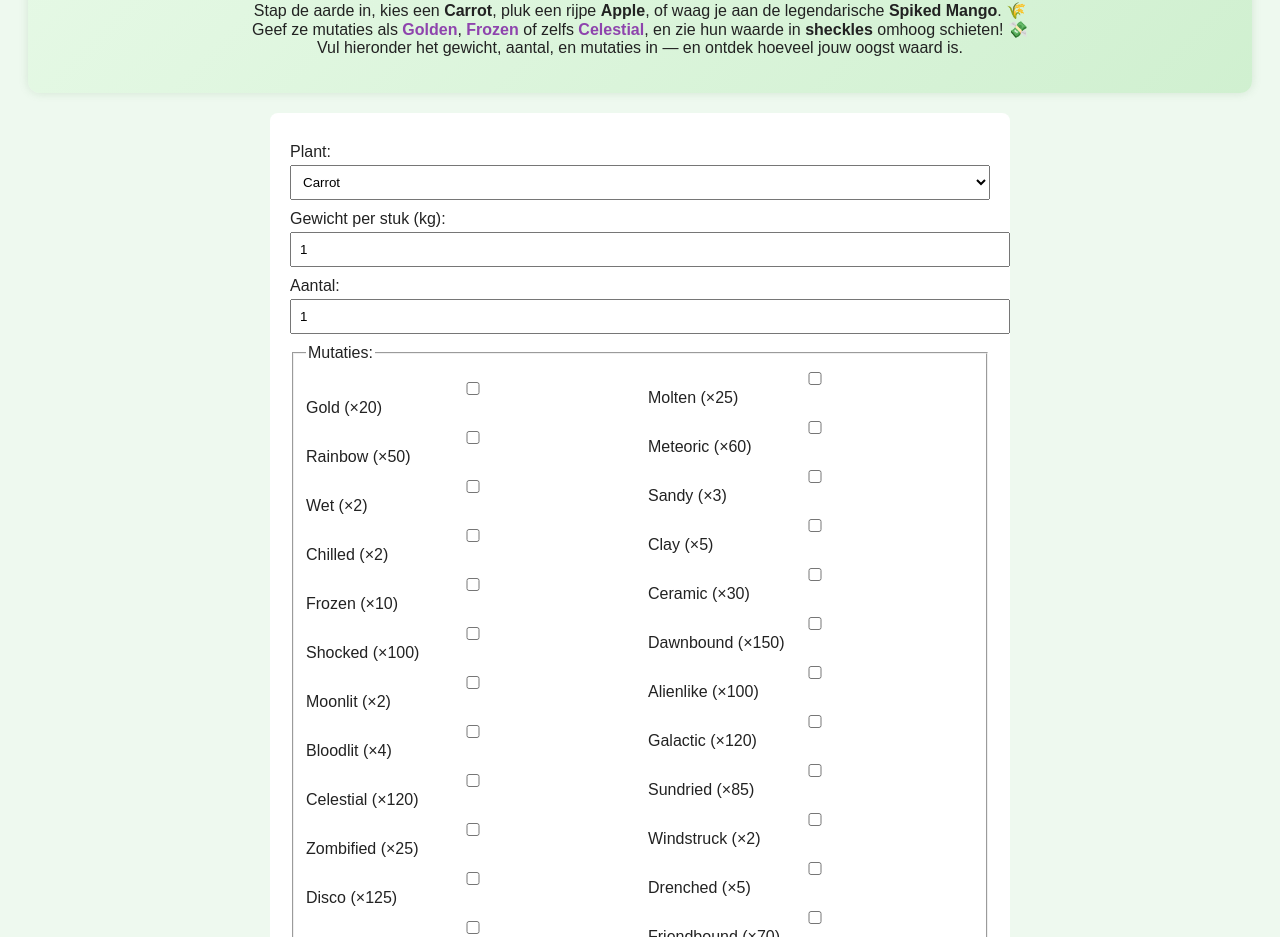
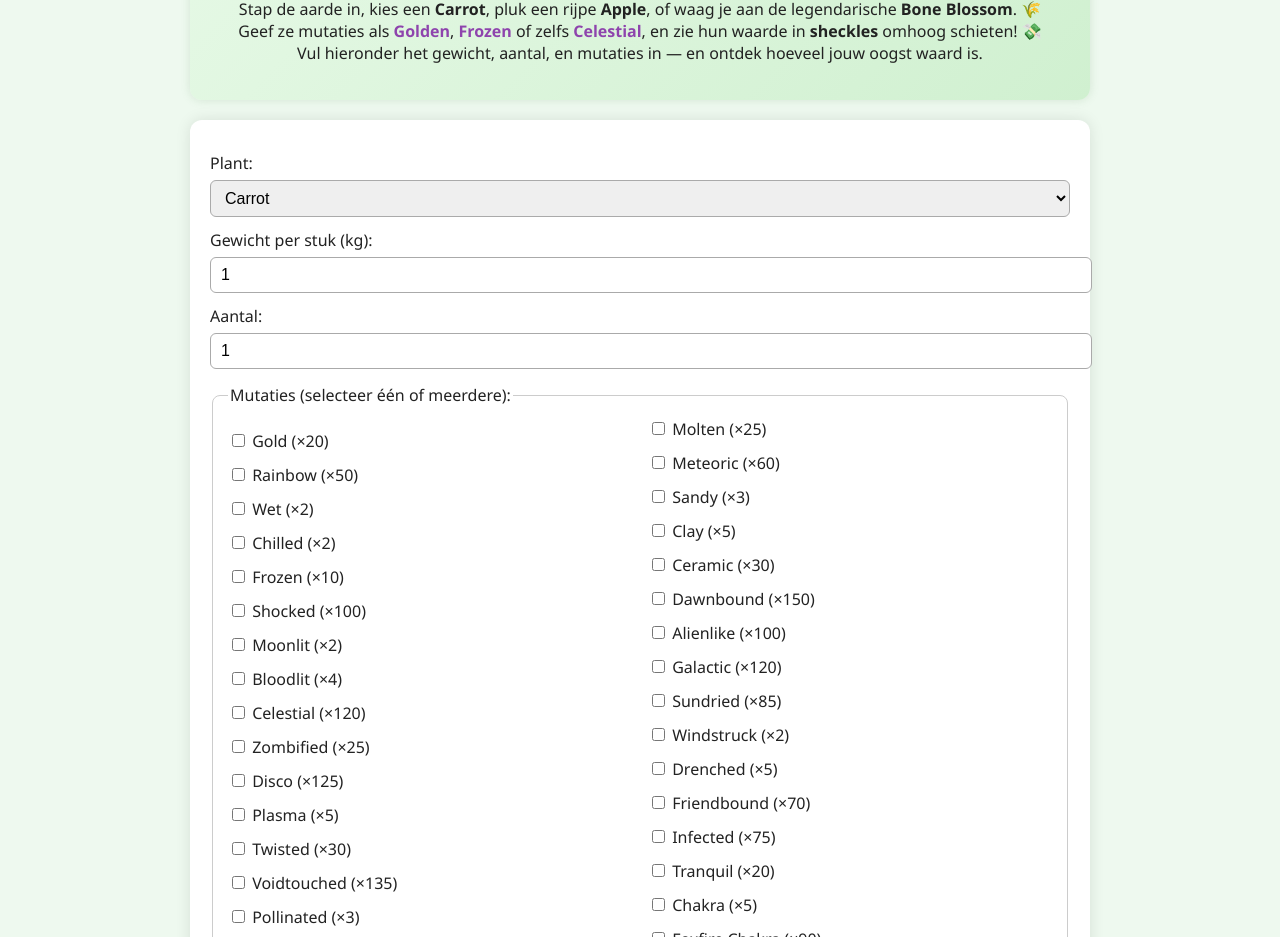
Before and after one commit to henk1242123/growagarden, a plain HTML site: page index.html in a window 1280 px wide. Shown: the part 122-1059 px from the top of the page. Drawn offline with Linux system fonts and the light colour scheme.

Commit message:
Update index.html

```diff
--- a/index.html
+++ b/index.html
@@ -1,14 +1,17 @@
 <!DOCTYPE html>
 <html lang="nl">
 <head>
-  <meta charset="UTF-8">
-  <title>Grow a Garden Calculator</title>
+<meta charset="UTF-8" />
+<meta name="viewport" content="width=device-width, initial-scale=1" />
+<title>Grow a Garden Calculator - Complete Seeds & Mutations</title>
 <style>
   body {
-      font-family: sans-serif;
+    font-family: 'Segoe UI', Tahoma, Geneva, Verdana, sans-serif;
     background: #eef9ef;
     color: #222;
     padding: 20px;
+    max-width: 900px;
+    margin: auto;
   }
   .intro {
     background: linear-gradient(135deg, #e6f9e6, #d0f0d0);
@@ -28,104 +31,218 @@
     font-weight: bold;
   }
   .container {
-      max-width: 700px;
-      margin: auto;
+    background: white;
     padding: 20px;
-      background: #fff;
-      border-radius: 8px;
+    border-radius: 12px;
+    box-shadow: 0 0 15px rgba(0,0,0,0.1);
   }
   label, fieldset {
-      margin-top: 10px;
     display: block;
+    margin-top: 12px;
   }
-    input, select {
+  select, input[type=number] {
     width: 100%;
-      padding: 8px;
-      margin-top: 4px;
+    padding: 8px 10px;
+    margin-top: 6px;
+    font-size: 1em;
+    border: 1px solid #aaa;
+    border-radius: 6px;
   }
-    .mutations {
+  fieldset.mutations {
     columns: 2;
+    margin-top: 15px;
+    border: 1px solid #ccc;
+    border-radius: 8px;
+    padding: 12px 15px;
+  }
+  fieldset.mutations label {
+    margin-bottom: 8px;
+    cursor: pointer;
+    user-select: none;
   }
   button {
+    background-color: #2a7f2a;
+    color: white;
+    font-weight: bold;
+    font-size: 1.1em;
+    padding: 12px 15px;
+    border: none;
+    border-radius: 8px;
     margin-top: 20px;
-      padding: 10px 15px;
-      border: none;
-      background: #2a7f2a;
-      color: #fff;
     cursor: pointer;
+    transition: background-color 0.3s ease;
+    width: 100%;
+  }
+  button:hover {
+    background-color: #1f5c1f;
   }
   #result {
-      margin-top: 20px;
-      font-size: 1.2em;
-      font-weight: bold;
+    margin-top: 25px;
+    font-size: 1.3em;
+    font-weight: 700;
+    color: #2e7d32;
     text-align: center;
+    user-select: text;
+  }
+  @media (max-width: 480px) {
+    fieldset.mutations {
+      columns: 1;
+    }
   }
 </style>
 </head>
 <body>
 <div class="intro">
   <h1>🌿 Welkom in de tuin van Grow a Garden!</h1>
-    <p>Stap de aarde in, kies een <strong>Carrot</strong>, pluk een rijpe <strong>Apple</strong>, of waag je aan de legendarische <strong>Spiked Mango</strong>. 🌾<br>
-    Geef ze mutaties als <em>Golden</em>, <em>Frozen</em> of zelfs <em>Celestial</em>, en zie hun waarde in <strong>sheckles</strong> omhoog schieten! 💸<br>
-    Vul hieronder het gewicht, aantal, en mutaties in — en ontdek hoeveel jouw oogst waard is.</p>
+  <p>
+    Stap de aarde in, kies een <strong>Carrot</strong>, pluk een rijpe <strong>Apple</strong>, of waag je aan de legendarische <strong>Bone Blossom</strong>. 🌾<br />
+    Geef ze mutaties als <em>Golden</em>, <em>Frozen</em> of zelfs <em>Celestial</em>, en zie hun waarde in <strong>sheckles</strong> omhoog schieten! 💸<br />
+    Vul hieronder het gewicht, aantal, en mutaties in — en ontdek hoeveel jouw oogst waard is.
+  </p>
 </div>
 
 <div class="container">
-    <label>Plant:
+  <label for="crop">Plant:</label>
   <select id="crop"></select>
-    </label>
-    <label>Gewicht per stuk (kg):
-      <input type="number" id="weight" value="1" step="0.01">
-    </label>
-    <label>Aantal:
-      <input type="number" id="qty" value="1" step="1">
-    </label>
+
+  <label for="weight">Gewicht per stuk (kg):</label>
+  <input type="number" id="weight" value="1" step="0.01" min="0.01" />
+
+  <label for="qty">Aantal:</label>
+  <input type="number" id="qty" value="1" step="1" min="1" />
+
   <fieldset class="mutations">
-      <legend>Mutaties:</legend>
+    <legend>Mutaties (selecteer één of meerdere):</legend>
   </fieldset>
-    <label>Friend Boost (%):
-      <input type="number" id="friend" value="0" step="1" min="0" max="40">
-    </label>
+
+  <label for="friend">Friend Boost (%):</label>
+  <input type="number" id="friend" value="0" step="1" min="0" max="40" />
+
   <button onclick="calculate()">Bereken waarde</button>
-    <div id="result"></div>
+
+  <div id="result" aria-live="polite"></div>
 </div>
 
 <script>
+  // Alle planten/seeds met basewaarde in sheckles per kg
   const crops = {
-      Carrot: 15, Strawberry: 14, Blueberry: 18, Rose: 4513, Watermelon: 2708,
-      Pumpkin: 3069, Avocado: 30685, Apple: 248, Banana: 1579, Mango: 5866,
-      "Spiked Mango": 67500
+    Carrot: 18,
+    Strawberry: 14,
+    Blueberry: 18,
+    Rose: 4513,
+    Watermelon: 2708,
+    Pumpkin: 2705,
+    Apple: 248,
+    Banana: 1579,
+    Mango: 5866,
+    "Spiked Mango": 67500,
+    Bamboo: 3610,
+    Coconut: 361,
+    Cactus: 3068,
+    "Dragon Fruit": 4287,
+    Grape: 7085,
+    Mushroom: 136278,
+    Pepper: 7220,
+    Cacao: 10830,
+    Beanstalk: 18050,
+    "Ember Lily": 65000,
+    "Sugar Apple": 50000,
+    "Burning Bud": 135000,
+    "Giant Pinecone": 65000,
+    "Bone Blossom": 157938,
+    Rafflesia: 190000,
+    "Pitcher Plant": 175000,
+    Delphinium: 160000,
+    "Lily of the Valley": 155000,
+    "Traveler’s Fruit": 150000,
+    Tomato: 27,
+    Corn: 36,
+    Daffodil: 903,
+    OrangeTulip: 767,
   };
+
+  // Alle mutaties met multiplier waardes
   const mutations = {
-      Gold: 20, Rainbow: 50, Wet: 2, Chilled: 2, Frozen: 10, Shocked: 100,
-      Moonlit: 2, Bloodlit: 4, Celestial: 120, Zombified: 25, Disco: 125,
-      Plasma: 5, Twisted: 30, Voidtouched: 135, Pollinated: 3, HoneyGlazed: 5,
-      Amber: 10, Burnt: 4, Molten: 25, Meteoric: 60, Sandy: 3, Clay: 5,
-      Ceramic: 30, Dawnbound: 150, Alienlike: 100, Galactic: 120,
-      Sundried: 85, Windstruck: 2, Drenched: 5, Friendbound: 70,
-      Infected: 75, Tranquil: 20, Chakra: 5, FoxfireChakra: 90, Radioactive: 90,
-      Heavenly: 5, Choc: 2
+    Gold: 20,
+    Rainbow: 50,
+    Wet: 2,
+    Chilled: 2,
+    Frozen: 10,
+    Shocked: 100,
+    Moonlit: 2,
+    Bloodlit: 4,
+    Celestial: 120,
+    Zombified: 25,
+    Disco: 125,
+    Plasma: 5,
+    Twisted: 30,
+    Voidtouched: 135,
+    Pollinated: 3,
+    HoneyGlazed: 5,
+    Amber: 10,
+    Burnt: 4,
+    Molten: 25,
+    Meteoric: 60,
+    Sandy: 3,
+    Clay: 5,
+    Ceramic: 30,
+    Dawnbound: 150,
+    Alienlike: 100,
+    Galactic: 120,
+    Sundried: 85,
+    Windstruck: 2,
+    Drenched: 5,
+    Friendbound: 70,
+    Infected: 75,
+    Tranquil: 20,
+    Chakra: 5,
+    FoxfireChakra: 90,
+    Radioactive: 90,
+    Heavenly: 5,
+    Choc: 2,
   };
-    window.onload = () => {
-      const sel = document.getElementById('crop');
-      for(let k in crops) sel.innerHTML += `<option value="${k}">${k}</option>`;
-      const mf = document.querySelector('.mutations');
-      for(let m in mutations){
-        mf.innerHTML += `<label><input type="checkbox" value="${m}" data-m="${mutations[m]}"> ${m} (×${mutations[m]})</label>`;
+
+  window.onload = function () {
+    const cropSelect = document.getElementById("crop");
+    for (const crop in crops) {
+      cropSelect.innerHTML += `<option value="${crop}">${crop.replace(/([A-Z])/g, " $1").trim()}</option>`;
+    }
+
+    const mutationFieldset = document.querySelector("fieldset.mutations");
+    for (const mutation in mutations) {
+      mutationFieldset.innerHTML += `
+        <label>
+          <input type="checkbox" value="${mutation}" data-multiplier="${mutations[mutation]}" />
+          ${mutation.replace(/([A-Z])/g, " $1").trim()} (×${mutations[mutation]})
+        </label>`;
     }
   };
-    function calculate(){
-      const base = crops[document.getElementById('crop').value];
-      const w = parseFloat(document.getElementById('weight').value);
-      const q = parseInt(document.getElementById('qty').value);
-      let mult = 1;
-      document.querySelectorAll('.mutations input:checked').forEach(cb=>{
-        mult *= parseFloat(cb.dataset.m);
+
+  function calculate() {
+    const crop = document.getElementById("crop").value;
+    const weight = parseFloat(document.getElementById("weight").value);
+    const qty = parseInt(document.getElementById("qty").value);
+    const friendBoost = parseFloat(document.getElementById("friend").value);
+
+    if (!crop || weight <= 0 || qty <= 0 || friendBoost < 0 || friendBoost > 40) {
+      alert("Vul alstublieft geldige waarden in.");
+      return;
+    }
+
+    const baseValue = crops[crop];
+    let multiplier = 1;
+
+    document.querySelectorAll("fieldset.mutations input:checked").forEach((cb) => {
+      multiplier *= parseFloat(cb.dataset.multiplier);
     });
-      const friend = 1 + parseInt(document.getElementById('friend').value)/100;
-      const value = base * w * q * mult * friend;
-      document.getElementById('result').textContent =
-        `Geschat totaal: ${Math.round(value).toLocaleString()} sheckles`;
+
+    const friendMultiplier = 1 + friendBoost / 100;
+
+    const totalValue = baseValue * weight * qty * multiplier * friendMultiplier;
+
+    document.getElementById(
+      "result"
+    ).textContent = `Geschat totaal: ${Math.round(totalValue).toLocaleString()} sheckles`;
   }
 </script>
 </body>
```
Lines whose indentation alone changed are shown as unchanged.
